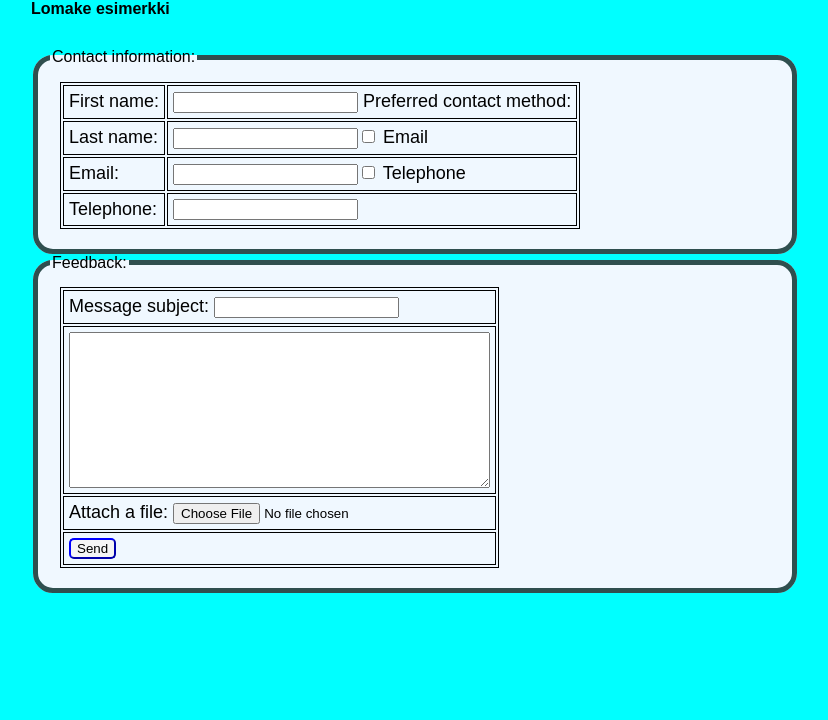
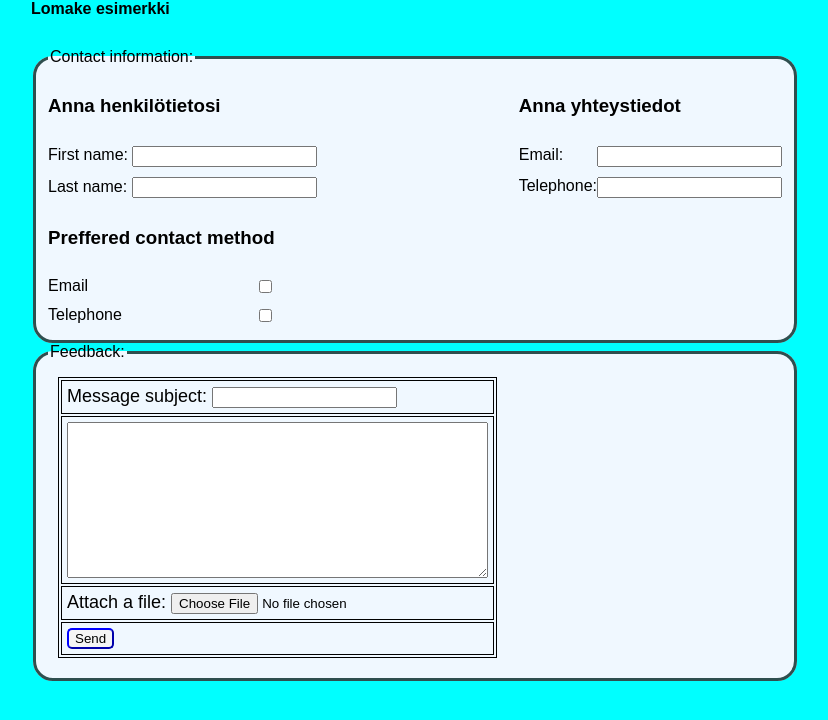
Before and after one commit to JoJoSa98/Webteknologiat-2025, a plain HTML site: page flex_lomake.html in a window 1280 px wide. Shown: the whole page, without its empty margins (225-1053 px from the left). Drawn offline with Linux system fonts and the light colour scheme.

Commit message:
asetteluja flex-lomake

```diff
--- a/Tyylit/tyylit.css
+++ b/Tyylit/tyylit.css
@@ -55,9 +55,13 @@ h1 {
 fieldset {
     background-color: aliceblue;
     border-color: darkslategray;
-    border-width: 5px;
+    border-width: 3px;
     border-radius: 20px;
     border-style: solid;
+    display: flex;
+    flex-direction: row;
+    justify-content: space-between;
+    flex-wrap: wrap;
 }
 
 input[type=submit] {
@@ -69,5 +73,21 @@ input[type=submit] {
 
 input[type=text] input[type=checkbox] {
     background-color: red;
-    border-radius: 2px;
+    border-width: 2px;
+    border-radius: 10px;
+    border-style: solid;
 }
+
+.container {
+    display: flex;
+    flex-direction: column;
+    justify-content: space-between;
+}
+
+.input-container {
+    display: flex;
+    flex-direction: row;
+    justify-content: space-between;
+    margin-top: 5px;
+    margin-bottom: 5px;
+}
--- a/flex_lomake.html
+++ b/flex_lomake.html
@@ -11,33 +11,51 @@
         <form action="/koodi.php">
             <fieldset>
                 <legend>Contact information:</legend> <!--Luo "laatikon" sisällön ympärille-->
-                <table>
-                    <tr>
-                        <td><label for="fname">First name:</label></td>
-                        <!--label tekee tekstikentän ennen input kenttää-->
-                        <td><input type="text" id="fname" name="fname"> Preferred contact method:</td>
-                        <!--input type="text" luo tekstikentän johon voi kirjoittaa-->
-                    </tr>
+                <div class="container">
+                    <div class="input-container">
+                        <h3>Anna henkilötietosi</h3>
+                    </div>
 
-                    <tr>
-                        <td>
-                            <laber for="lname">Last name:</label>
-                        </td>
-                        <td><input type="text" id="lname" name="lname"><input type="checkbox"> Email</td>
-                        <!--<td><input type="checkbox"></td>
-                        <td><label>Email</label></td>-->
-                    </tr>
+                    <div class="input-container">
+                        <label for="fname">First name:</label>
+                        <input type="text" id="fname" name="fname">
+                    </div>
 
-                    <tr>
-                        <td><label for="email">Email:</label></td>
-                        <td><input type="text" id="email" name="email"><input type="checkbox"> Telephone</td>
-                    </tr>
+                    <div class="input-container">
+                        <laber for="lname">Last name:</label>
+                            <input type="text" id="lname" name="lname">
+                    </div>
+                </div>
 
-                    <tr>
-                        <td><label for="tphone">Telephone:</label></td>
-                        <td><input type="text" id="tphone" name="tphone"></td>
-                    </tr>
-                </table>
+                <div class="container">
+                    <div class="input-container">
+                        <h3>Anna yhteystiedot</h3>
+                    </div>
+
+                    <div class="input-container">
+                        <label for="Email">Email:</label>
+                        <input type="email" id="email" name="email">
+                    </div>
+
+                    <div class="input-container">
+                        <label for="tphone">Telephone:</label>
+                        <input type="text" id="tphone" name="tphone">
+                    </div>
+                </div>
+
+                <div class="container">
+                    <div class="input-container">
+                        <h3>Preffered contact method</h3>
+                    </div>
+                    <div class="input-container">
+                        <label>Email</label>
+                        <input type="checkbox">
+                    </div>
+                    <div class="input-container">
+                        <label>Telephone</label>
+                        <input type="checkbox">
+                    </div>
+                </div>
             </fieldset>
             <!--kommentit näin-->
 
```
